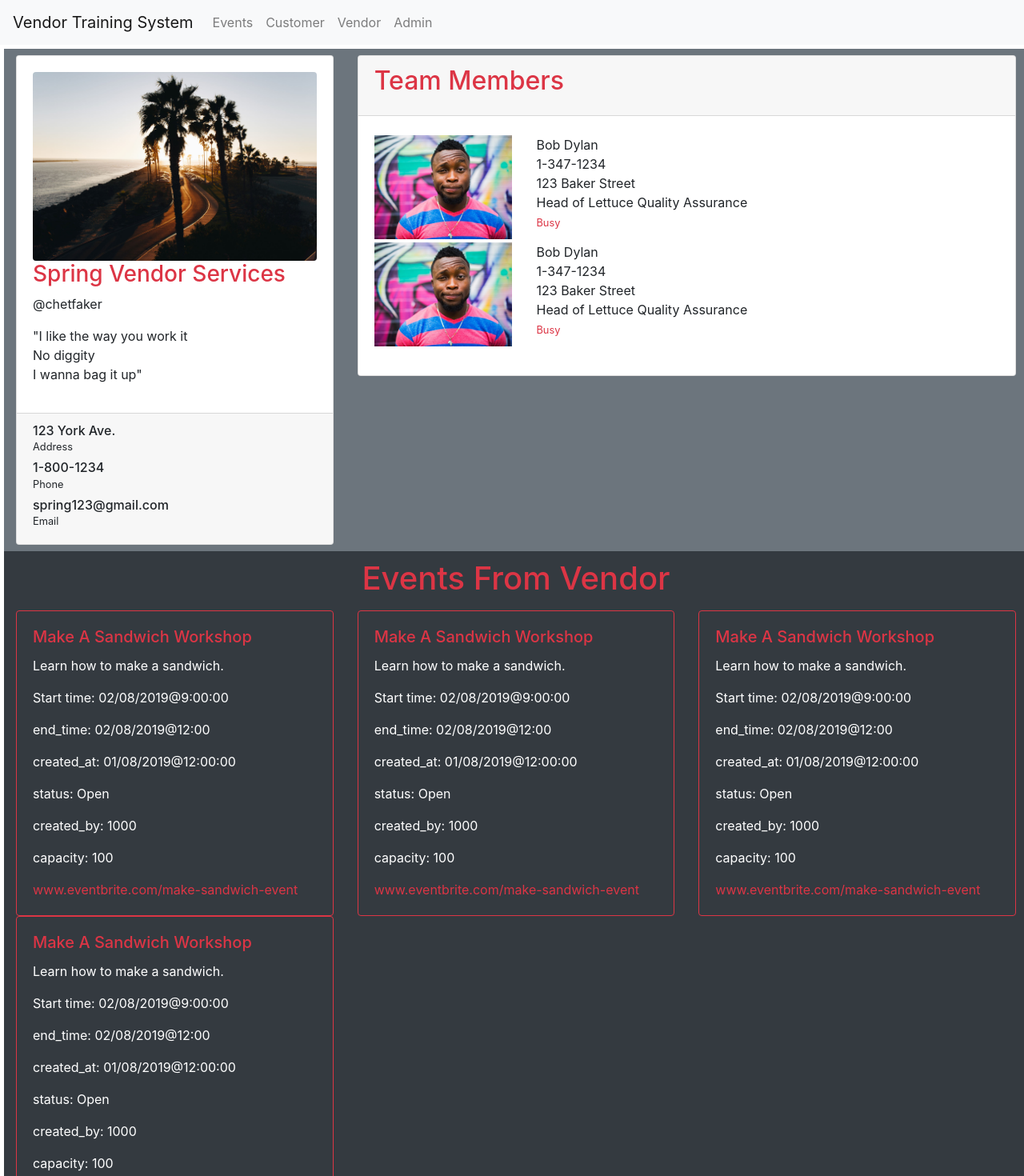
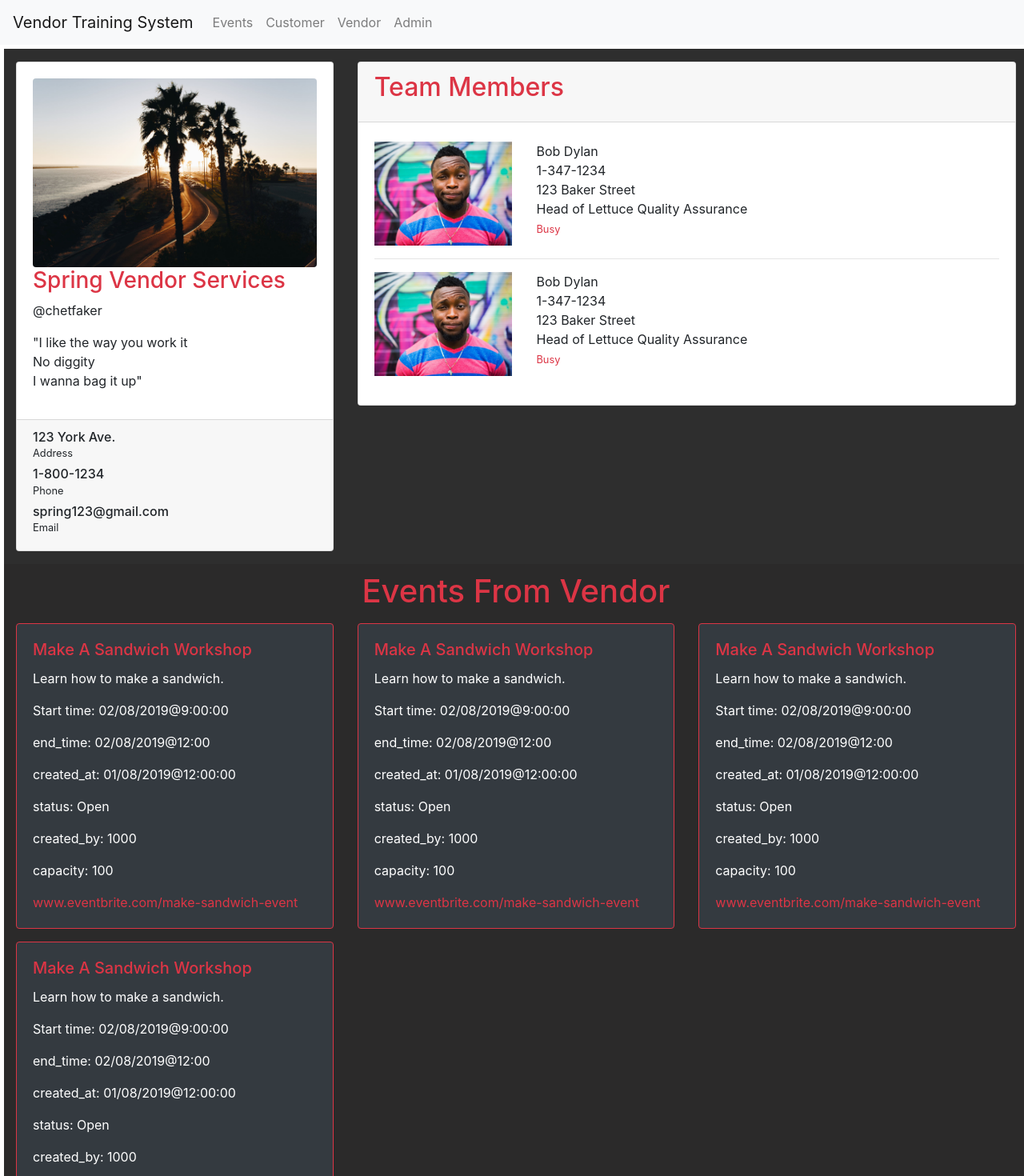
Before and after one commit to dave325/vendorTrainingSystem, an Angular app in the folder vendorTrainingSystem/: page /vendor in a window 1280 px wide. Shown: the top 1470 px of the page at 80% size. Built offline with nearby package versions, Linux system fonts and the light colour scheme.

Commit message:
improvements made to vendor dashboard, almost compleate

```diff
--- a/vendorTrainingSystem/src/app/components/vendor/vendor-profile/vendor-profile.component.css
+++ b/vendorTrainingSystem/src/app/components/vendor/vendor-profile/vendor-profile.component.css
@@ -2,10 +2,10 @@
   margin: 5px;
 }
 
-.my-2{
-  margin-top: ($spacer * .5) !important;
-  margin-bottom: ($spacer * .5) !important;
-}
+/* .my-2{
+  /* margin-top: ($spacer * 1.0) !important;
+  margin-bottom: ($spacer * 1.0) !important;
+} */
 
 img {
   max-width: 100%;
@@ -20,3 +20,11 @@ img {
 .events {
   margin-top: 10px;
 }
+
+#topContainer{
+  background-color: rgb(46, 46, 46);
+}
+
+#bottomContainer{
+  background-color: rgb(43, 42, 42);
+}
--- a/vendorTrainingSystem/src/app/components/vendor/vendor-profile/vendor-profile.component.html
+++ b/vendorTrainingSystem/src/app/components/vendor/vendor-profile/vendor-profile.component.html
@@ -1,6 +1,7 @@
 <div class="container-fluid">
-  <div class="row bg-secondary">
-    <div class="col-md-4 my-2">
+  <!-- <div id="topContainer"> -->
+    <div id = "topContainer" class="row">
+      <div class="col-md-4 my-3">
         <div class="card card-user">
           <div class="card-body">
             <div class="author">
@@ -43,8 +44,9 @@
             </div>
           </div>
         </div>
+
       </div> <!-- end of col-4-->
-    <div class="col-8 my-2">
+      <div class="col-md-8 col-xs-12 my-3">
         <div class="card">
           <div class="card-header">
             <h2 class="card-title text-danger">Team Members</h2>
@@ -53,12 +55,12 @@
             <ul class="list-unstyled team-members">
               <li>
                 <div class="row my-1">
-                <div class="col-md-3 col-3 member-avatar">
+                  <div class="col-md-3 col-xs-12 member-avatar">
                     <div class="avatar">
                       <img src="assets/img/ayo-ogunseinde-1.jpg" alt="Member Image">
                     </div>
                   </div>
-                <div class="col-md-9 col-9 member-info">
+                  <div class="col-md-9 col-xs-12 member-info">
                     <div>Bob Dylan</div>
                     <div>1-347-1234</div>
                     <div>123 Baker Street</div>
@@ -69,14 +71,15 @@
                   </div>
                 </div>
               </li>
+              <hr>
               <li>
-              <div class="row my-1">
-                <div class="col-md-3 col-3 member-avatar">
+                <div class="row my-3 ">
+                  <div class="col-md-3 col-xs-12 member-avatar">
                     <div class="avatar">
                       <img src="assets/img/ayo-ogunseinde-1.jpg" alt="Circle Image">
                     </div>
                   </div>
-                <div class="col-md-9 col-9 member-info">
+                  <div class="col-md-9 col-xs-12 member-info">
                     <div>Bob Dylan</div>
                     <div>1-347-1234</div>
                     <div>123 Baker Street</div>
@@ -91,15 +94,18 @@
           </div>
         </div>
       </div>
-  </div>
-  <div class = "row bg-dark">
+    </div> <!--Row-->
+  <!-- </div> Top Container -->
+  <div id = "bottomContainer" class="row">
     <div class="col-md-12 events">
       <div class="event-title">
-        <h1 class="text-danger"> <p>Events From Vendor</p></h1>
+        <h1 class="text-danger">
+          <p>Events From Vendor</p>
+        </h1>
       </div>
       <!-- <div class="container"> -->
       <div class="row">
-            <div class="col-sm-4">
+        <div class="col-sm-4 mb-3">
           <div class="card border-danger bg-dark text-white">
             <div class="card-body">
               <h5 class="card-title text-danger">Make A Sandwich Workshop</h5>
@@ -117,7 +123,7 @@
           </div>
         </div>
 
-          <div class="col-sm-4">
+        <div class="col-sm-4 mb-3">
           <div class="card border-danger text-white bg-dark">
             <div class="card-body">
               <h5 class="card-title text-danger">Make A Sandwich Workshop</h5>
@@ -128,11 +134,11 @@
               <p class="card-text">status: Open</p>
               <p class="card-text">created_by: 1000</p>
               <p class="card-text">capacity: 100</p>
-                <a href="#" class = "card-text text-danger">www.eventbrite.com/make-sandwich-event</a>
+              <a href="#" class="card-text text-danger">www.eventbrite.com/make-sandwich-event</a>
             </div>
           </div>
         </div>
-          <div class="col-sm-4">
+        <div class="col-sm-4 mb-3">
           <div class="card border-danger text-white bg-dark">
             <div class="card-body">
               <h5 class="card-title text-danger">Make A Sandwich Workshop</h5>
@@ -143,11 +149,11 @@
               <p class="card-text">status: Open</p>
               <p class="card-text">created_by: 1000</p>
               <p class="card-text">capacity: 100</p>
-                  <a href="#" class = "card-text text-danger">www.eventbrite.com/make-sandwich-event</a>
+              <a href="#" class="card-text text-danger">www.eventbrite.com/make-sandwich-event</a>
             </div>
           </div>
         </div>
-            <div class="col-sm-4">
+        <div class="col-sm-4 mb-3">
           <div class="card border-danger text-white bg-dark">
             <div class="card-body">
               <h5 class="card-title text-danger">Make A Sandwich Workshop</h5>
@@ -158,7 +164,7 @@
               <p class="card-text">status: Open</p>
               <p class="card-text">created_by: 1000</p>
               <p class="card-text">capacity: 100</p>
-                    <a href="#" class = "card-text text-danger">www.eventbrite.com/make-sandwich-event</a>
+              <a href="#" class="card-text text-danger">www.eventbrite.com/make-sandwich-event</a>
             </div>
           </div>
         </div>
--- a/vendorTrainingSystem/src/app/components/vendor/vendor.component.css
+++ b/vendorTrainingSystem/src/app/components/vendor/vendor.component.css
@@ -2,6 +2,10 @@
     color:white;
 } */
 
-.custom-border{
+/* .custom-border{
     border-width: 115px !important;
-}
+} */
+
+/* #topContainer{
+    background-color: black;
+} */
```
Lines whose indentation alone changed are shown as unchanged.
